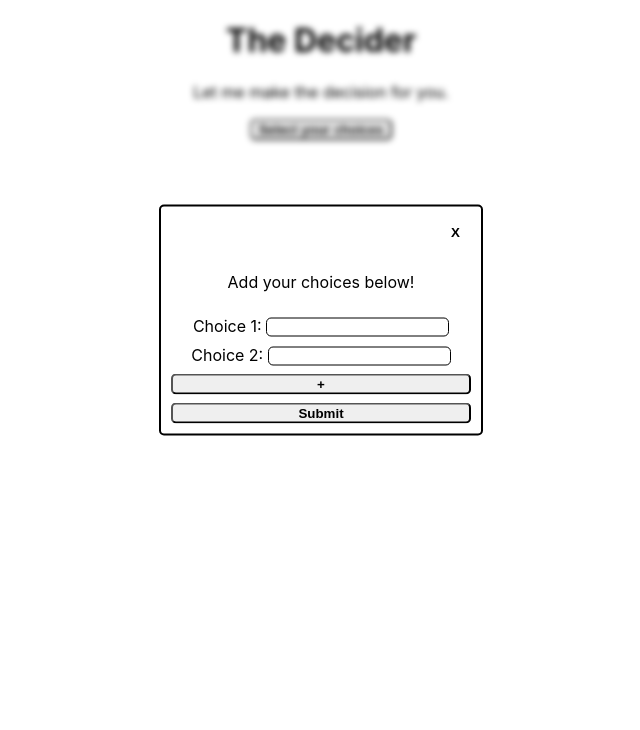
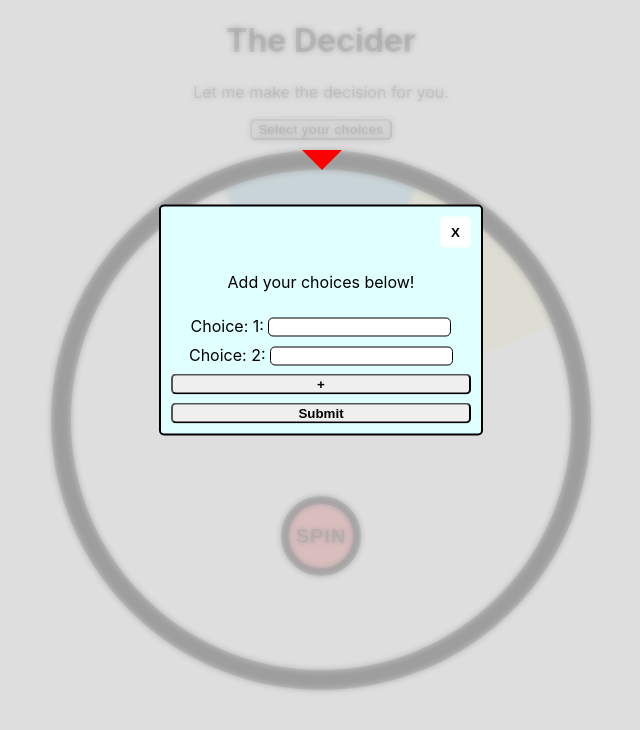
Before and after one commit to bryankeov/Decider-React, a React (Create React App) app: page / in a window 1280 px wide. Shown: the top 730 px of the page, without its empty margins (319-959 px from the left). Built offline with nearby package versions, Linux system fonts and the light colour scheme.

Commit message:
Add wheel

```diff
--- a/src/App.css
+++ b/src/App.css
@@ -1,17 +1,11 @@
 .App {
   text-align: center;
+  display: flex;
+  flex-direction: column;
+  align-items: center;
+  justify-content: center;
 }
 
-.App-logo {
-  height: 40vmin;
-  pointer-events: none;
-}
-
-@media (prefers-reduced-motion: no-preference) {
-  .App-logo {
-    animation: App-logo-spin infinite 20s linear;
-  }
-}
 
 .App-header {
   background-color: #282c34;
--- a/src/App.js
+++ b/src/App.js
@@ -1,12 +1,22 @@
+import React, {useState} from "react";
 import './App.css';
 import Header from "./components/Header"
 import Form from "./components/Form"
+import Wheel from "./components/Wheel"
 
 function App() {
+  const [choices, setChoices] = useState(["Choice: 1", "Choice: 2"])
+
   return (
     <div className="App">
       <Header/>
-      <Form/>
+      <Wheel
+      choices={choices}
+      />
+      <Form
+      choices={choices}
+      setChoices={setChoices}
+      />
     </div>
   );
 }
--- a/src/components/Form.css
+++ b/src/components/Form.css
@@ -13,6 +13,7 @@
   border-radius: 5px;
   padding: 10px;
   z-index: 2;
+  background-color: lightcyan;
 }
 
 .modal input {
@@ -30,6 +31,8 @@
   height: 100%;
   backdrop-filter: blur(3px);
   z-index: 1;
+  background-color: lightgray;
+  opacity: 75%;
 }
 
 .hidden {
--- a/src/components/Form.js
+++ b/src/components/Form.js
@@ -1,28 +1,40 @@
 import React, {useState} from "react";
 import "./Form.css";
 
-function Form() {
-  const [choices, setChoices] = useState(["Choice 1", "Choice 2"])
+function Form(props) {
+  const choices = props.choices
+  const setChoices = props.setChoices
 
   function addNewChoice(e) {
     e.preventDefault()
     const index = choices.length + 1;
-    setChoices([
+    choices.length < 8
+    ? setChoices([
       ...choices,
       `Choice: ${index}`
     ])
+    : alert("Max amount reached")
   }
 
   function submitChoices(e) {
+    const choiceInput = document.getElementsByClassName("choiceInput")
+    let choicesArr = [];
     e.preventDefault();
 
+
+    for(let i = 0; i < choiceInput.length; i++) {
+      choicesArr.push(choiceInput[i].value)
+    }
+
+    setChoices(choicesArr);
+    closeModal();
   }
 
-  function closeModal(e) {
+
+  function closeModal() {
     const modal = document.querySelector(".modal")
     const overlay = document.querySelector(".overlay")
 
-    e.preventDefault();
     modal.classList.add("hidden");
     overlay.classList.add("hidden");
   }
@@ -30,13 +42,13 @@ function Form() {
   return(
     <div>
       <form className="modal">
-        <button className="btn-close" onClick={closeModal}>X</button>
+        <button type="button" className="btn-close" onClick={closeModal}>X</button>
         <p>Add your choices below!</p>
         {choices.map((item, index) => {
           return (
-            <label key={index + 1} id={index + 1}>
+            <label key={index + 1} className="choiceLabels">
               {`${item}: `}
-              <input type="text" className="choices"></input>
+              <input type="text" className="choiceInput"></input>
             </label>
           );
         })}
--- a/src/components/Header.js
+++ b/src/components/Header.js
@@ -1,9 +1,8 @@
 function Header() {
-  function openModal(e) {
+  function openModal() {
     const modal = document.querySelector(".modal")
     const overlay = document.querySelector(".overlay")
 
-    e.preventDefault();
     modal.classList.remove("hidden");
     overlay.classList.remove("hidden");
   }
@@ -12,7 +11,7 @@ function Header() {
     <div className="header">
       <h1>The Decider</h1>
       <p>Let me make the decision for you.</p>
-      <button className="btn-open" onClick={openModal}>Select your choices</button>
+      <button type="button" className="btn-open" onClick={openModal}>Select your choices</button>
     </div>
   );
 }
--- /dev/null
+++ b/src/components/Wheel.css
@@ -0,0 +1,94 @@
+.arrow {
+  position: absolute;
+  left: 48.5%;
+  border-left: 20px solid transparent;
+  border-right: 20px solid transparent;
+  border-top: 20px solid;
+  color: red;
+  margin-top: 10px;
+  z-index: 2;
+}
+
+#spin {
+  position: absolute;
+  top: 67%;
+  left: 50%;
+  transform: translate(-50%, -50%);
+  z-index: 1;
+  background-color: lightcoral;
+  text-transform: uppercase;
+  border: 8px solid;
+  font-weight: bold;
+  font-size: 20px;
+  width: 80px;
+  height: 80px;
+  border-radius: 50%;
+  cursor: pointer;
+  outline: none;
+  letter-spacing: 1px;
+}
+
+.wheel-container {
+  width: 500px;
+  height: 500px;
+  border-radius: 50%;
+  border: 20px solid;
+  position: relative;
+  overflow: hidden;
+  transition: 5s;
+  margin: 10px;
+}
+
+.wheel-container div {
+  height: 50%;
+  width: 210px;
+  position: absolute;
+  clip-path: polygon(100% 0, 50% 100%, 0 0);
+  transform: translateX(-50%);
+  transform-origin: bottom;
+  text-align: center;
+  display: flex;
+  align-items: center;
+  justify-content: center;
+  left: 145px;
+}
+
+.wheel-container .choice1 {
+  left: 50%;
+  background-color: lightblue;
+}
+
+.wheel-container .choice2 {
+  transform: rotate(45deg);
+  background-color: lightgoldenrodyellow;
+}
+
+.wheel-container .choice3 {
+  transform: rotate(90deg);
+  background-color: lightgreen;
+}
+
+.wheel-container .choice4 {
+  transform: rotate(135deg);
+  background-color: lightpink;
+}
+
+.wheel-container .choice5 {
+  transform: rotate(180deg);
+  background-color: lightsalmon;
+}
+
+.wheel-container .choice6 {
+  transform: rotate(225deg);
+  background-color: lightseagreen;
+}
+
+.wheel-container .choice7 {
+  transform: rotate(270deg);
+  background-color: lavender;
+}
+
+.wheel-container .choice8 {
+  transform: rotate(315deg);
+  background-color: beige;
+}
--- /dev/null
+++ b/src/components/Wheel.js
@@ -0,0 +1,30 @@
+import "./Wheel.css";
+
+function Wheel(props) {
+  const choices = props.choices
+
+  const wheelContainer = document.querySelector(".wheel-container");
+  const spinBtn = document.getElementById('spin');
+  let num = Math.ceil(Math.random() * 1000);
+
+  function spinWheel() {
+    wheelContainer.style.transform = "Rotate(" + num + "deg)";
+    num += Math.ceil(Math.random() * 1000);
+  }
+
+  return (
+    <div className="wheel">
+      <button id="spin" onClick={spinWheel}>Spin</button>
+      <div className="arrow"></div>
+      <div className="wheel-container">
+        {choices.map((item, index) => {
+          return (
+            <div key={index+1} className={`choice${index+1}`}>{item}</div>
+          )
+        })}
+      </div>
+    </div>
+  )
+}
+
+export default Wheel;
```
